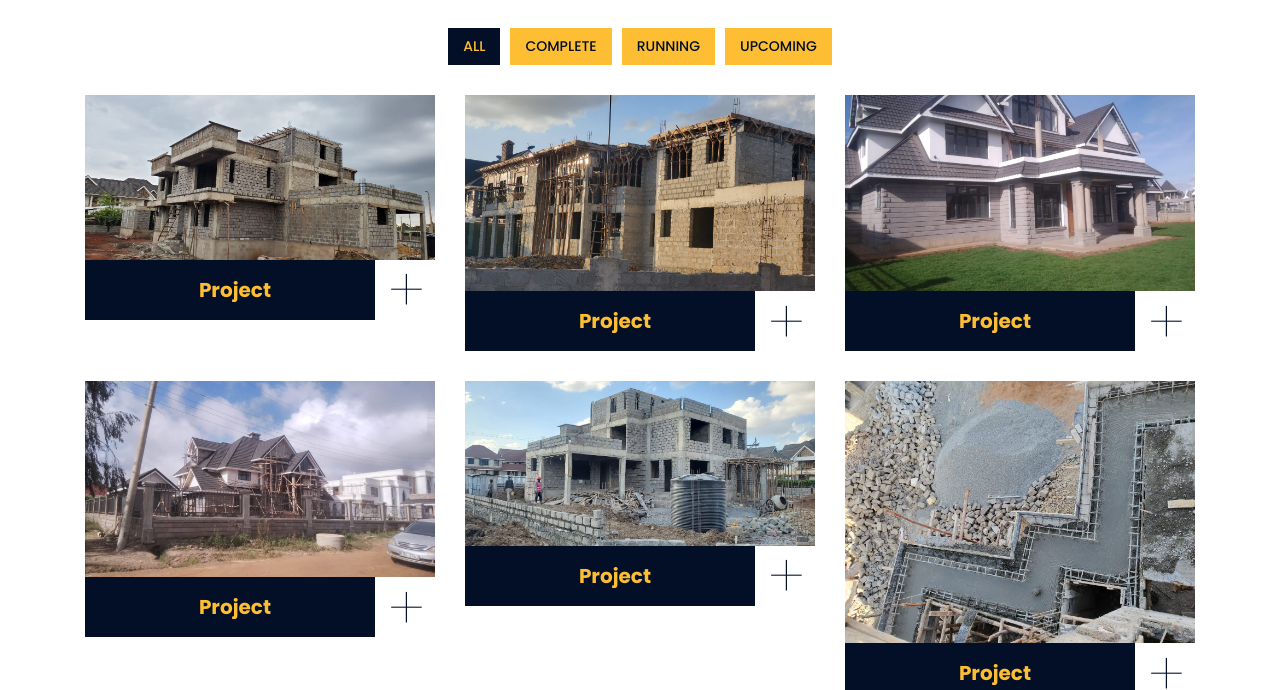
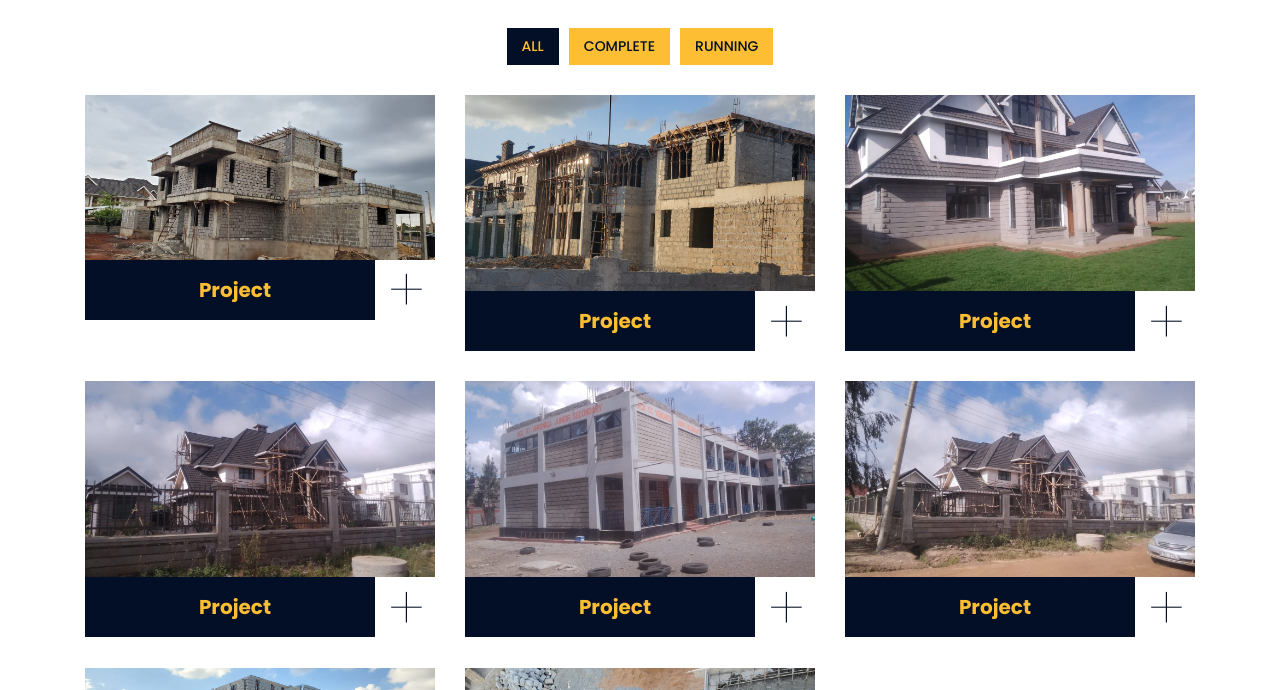
Before and after one commit to DNXEMPIRE-1/ConstructionWebsite, a plain HTML site: page portfolio.html in a window 1280 px wide. Shown: the part 670-1360 px from the top of the page. Drawn offline with nearby package versions, Linux system fonts and the light colour scheme.

Commit message:
Update portfolio.html

```diff
--- a/portfolio.html
+++ b/portfolio.html
@@ -149,12 +149,11 @@
                                 <li data-filter="*" class="filter-active">All</li>
                                 <li data-filter=".first">Complete</li>
                                 <li data-filter=".second">Running</li>
-                                <li data-filter=".third">Upcoming</li>
                             </ul>
                         </div>
                     </div>
                     <div class="row portfolio-container">
-                        <div class="col-lg-4 col-md-6 col-sm-12 portfolio-item first wow fadeInUp" data-wow-delay="0.1s">
+                        <div class="col-lg-4 col-md-6 col-sm-12 portfolio-item second wow fadeInUp" data-wow-delay="0.1s">
                             <div class="portfolio-warp">
                                 <div class="portfolio-img">
                                     <img src="img/con3.jpg" alt="Image">
@@ -184,7 +183,7 @@
                                 </div>
                             </div>
                         </div>
-                        <div class="col-lg-4 col-md-6 col-sm-12 portfolio-item third wow fadeInUp" data-wow-delay="0.3s">
+                        <div class="col-lg-4 col-md-6 col-sm-12 portfolio-item first wow fadeInUp" data-wow-delay="0.3s">
                             <div class="portfolio-warp">
                                 <div class="portfolio-img">
                                     <img src="img/paint1.jpg" alt="Image">
@@ -199,6 +198,36 @@
                                 </div>
                             </div>
                         </div>
+                                <div class="col-lg-4 col-md-6 col-sm-12 portfolio-item first wow fadeInUp" data-wow-delay="0.3s">
+                                    <div class="portfolio-warp">
+                                        <div class="portfolio-img">
+                                            <img src="img/hr2.jpg" alt="Image">
+                                            <div class="portfolio-overlay">
+                                                <p>
+                                                </p>
+                                            </div>
+                                        </div>
+                                <div class="portfolio-text">
+                                    <h3>Project </h3>
+                                    <a class="btn" href="img/hr2.jpg" data-lightbox="portfolio">+</a>
+                                </div>
+                            </div>
+                        </div>
+                        <div class="col-lg-4 col-md-6 col-sm-12 portfolio-item first wow fadeInUp" data-wow-delay="0.3s">
+                            <div class="portfolio-warp">
+                                <div class="portfolio-img">
+                                    <img src="img/con12.jpg" alt="Image">
+                                    <div class="portfolio-overlay">
+                                        <p>
+                                        </p>
+                                    </div>
+                                </div>
+                        <div class="portfolio-text">
+                            <h3>Project </h3>
+                            <a class="btn" href="img/con12.jpg" data-lightbox="portfolio">+</a>
+                        </div>
+                    </div>
+                </div>
                         <div class="col-lg-4 col-md-6 col-sm-12 portfolio-item first wow fadeInUp" data-wow-delay="0.4s">
                             <div class="portfolio-warp">
                                 <div class="portfolio-img">
@@ -229,7 +258,7 @@
                                 </div>
                             </div>
                         </div>
-                        <div class="col-lg-4 col-md-6 col-sm-12 portfolio-item third wow fadeInUp" data-wow-delay="0.6s">
+                        <div class="col-lg-4 col-md-6 col-sm-12 portfolio-item second wow fadeInUp" data-wow-delay="0.6s">
                             <div class="portfolio-warp">
                                 <div class="portfolio-img">
                                     <img src="img/int1.jpg" alt="Image">
```
